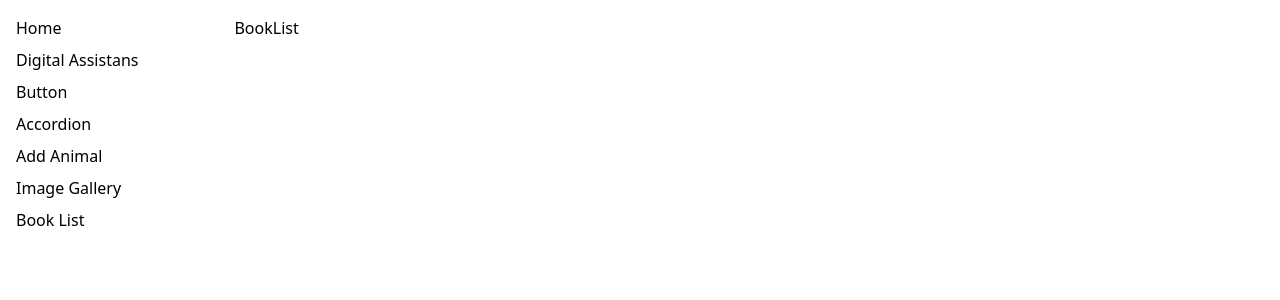
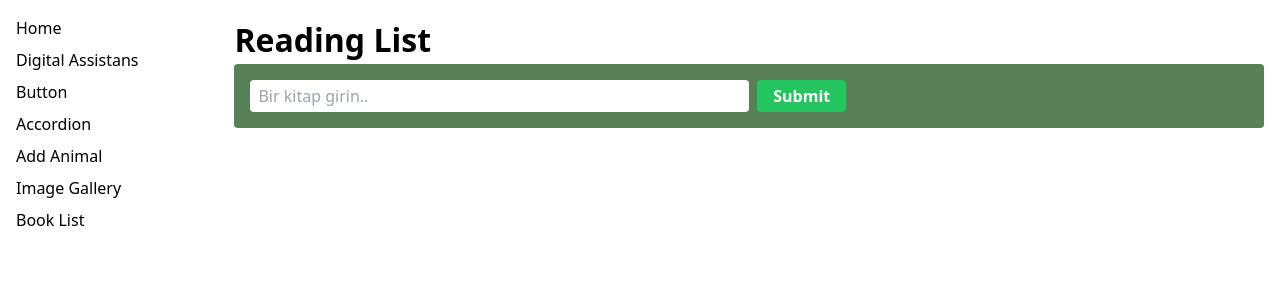
Before and after one commit to sedat355/react-all-apps, a React (Vite) app: page /book-list in a window 1280 px wide. Shown: the top 300 px of the page. Built offline with nearby package versions, Linux system fonts and the light colour scheme.

Commit message:
BookForm oluşturuldu

```diff
--- a/src/css/index.css
+++ b/src/css/index.css
@@ -30,9 +30,9 @@
     object-fit: cover;
   }
 
-  input {
+  /* input {
     @apply w-1/2 px-2 py-1 rounded outline-none
-  }
+  } */
   .sidebar-list-item {
     @apply whitespace-nowrap pr-8 mb-2
   }
--- a/src/pages/Image-Gallery/ImageGallery.jsx
+++ b/src/pages/Image-Gallery/ImageGallery.jsx
@@ -26,6 +26,7 @@ const ImageGallery = () => {
     <div className="w-full">
       <form onSubmit={handleSubmit} className="mb-4 w-full bg-yellow-one p-4">
         <input
+          className="w-1/2 px-2 py-1 rounded outline-none"
           value={searchTerm}
           onChange={e => setSearchTerm(e.target.value)}
           type="text"
--- a/src/pages/book-list/BookForm.jsx
+++ b/src/pages/book-list/BookForm.jsx
@@ -1,6 +1,18 @@
+import Button from "../../components/Button"
+
 const BookForm = () => {
   return (
-    <div>BookForm</div>
+    <form className="flex  space-x-2 bg-green-one p-4 rounded">
+      <input
+        className="w-1/2 px-2 py-1 rounded outline-none"
+        placeholder="Bir kitap girin.."
+      />
+      <Button btnType="primary" className="bg-green-500"
+      >
+        Submit
+      </Button>
+
+    </form>
   )
 }
 
--- a/src/pages/book-list/BookList.jsx
+++ b/src/pages/book-list/BookList.jsx
@@ -1,7 +1,10 @@
+import BookForm from "./BookForm"
+
 const BookList = () => {
   return (
-    <div>
-      BookList
+    <div className="w-full">
+      <h1>Reading List</h1>
+      <BookForm/>
     </div>
   )
 }
```
